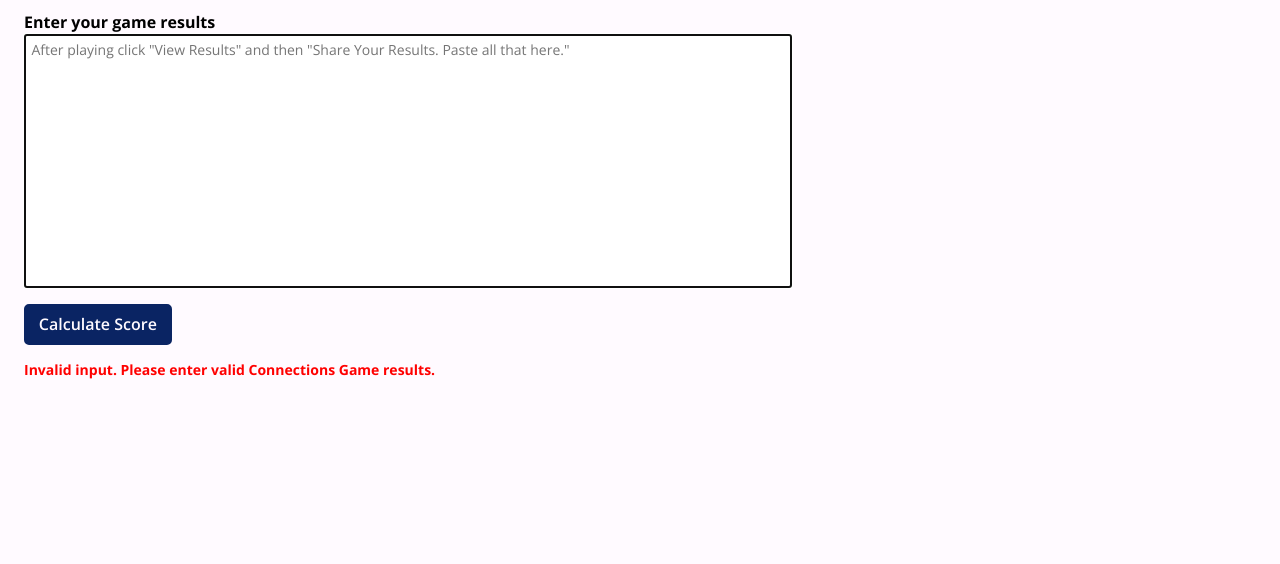
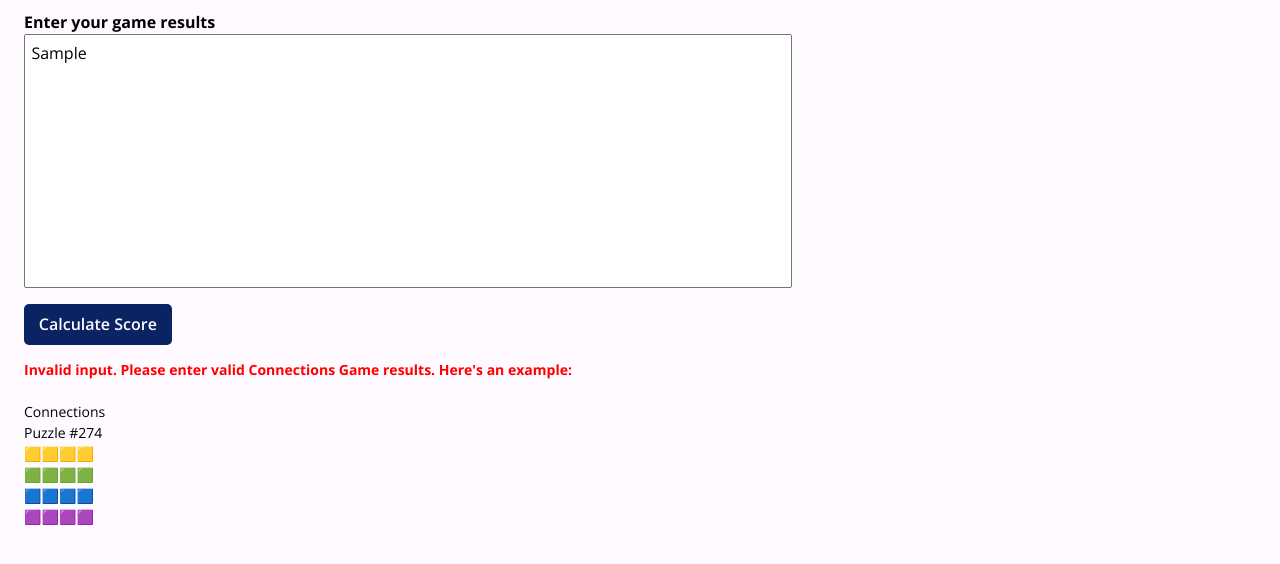
Before and after one commit to billyfarrell95/connections-score-generator, a plain HTML site: page index.html in a window 1280 px wide. Both pictures are taken after typing "Sample" into the empty fields and a click on the input "Calculate Score". Shown: the part 144-708 px from the top of the page. Drawn offline with nearby package versions, Linux system fonts and the light colour scheme.

Commit message:
fixed issue #1/added input example

```diff
--- a/css/styles.css
+++ b/css/styles.css
@@ -11,6 +11,12 @@ body {
 
 input[type=submit] {
     cursor: pointer;
+}
+
+pre {
+    margin: 0;
+    font-family: "Open Sans", sans-serif;
+    font-size: 14px;
 }
 
 /********* Header *************/
--- a/js/app.js
+++ b/js/app.js
@@ -1,12 +1,21 @@
 const form = document.getElementById('form');
 const resultsInput = document.getElementById('results-input');
 const errorMessageWrapper = document.getElementById('error-msg-wrapper');
-const errorMessage = 'Invalid input. Please enter valid Connections Game results.'
+const errorMessage = "Invalid input. Please enter valid Connections Game results. Here's an example:"
 const scoreWrapper = document.getElementById('score-wrapper');
 const scoreDisplay = document.getElementById('score-display');
 
 /* Default score */
-let score = 0
+let score = 0;
+
+const inputExample = `
+Connections
+Puzzle #274
+🟨🟨🟨🟨
+🟩🟩🟩🟩
+🟦🟦🟦🟦
+🟪🟪🟪🟪
+`;
 
 /* Templates to compare against user input and reference score values from */
 const template = {
@@ -44,7 +53,6 @@ form.addEventListener('submit', (e)=> {
     if (!resultsInput.value.trim()) {
         displayErrorMessage(errorMessage);
         form.reset();
-        input.focus();
     } else {
         processUserInput(resultsInput.value);
     }
@@ -60,7 +68,9 @@ resultsInput.addEventListener('focus', ()=> {
 function displayErrorMessage(message) {
     errorMessageWrapper.textContent = '';
     const messageEl = createDOMElement('p', 'error-message', message);
+    const inputExampleEl = createDOMElement('pre', '', inputExample);
     errorMessageWrapper.append(messageEl);
+    errorMessageWrapper.append(inputExampleEl)
     scoreWrapper.classList.add('d-none');
 }
 
@@ -97,8 +107,6 @@ function processUserInput(inputValue) {
         }
     } else {
         displayErrorMessage(errorMessage)
-        form.reset();
-        resultsInput.focus()
         return;
     }
 
```
Also changed, not shown: 1 other file.
